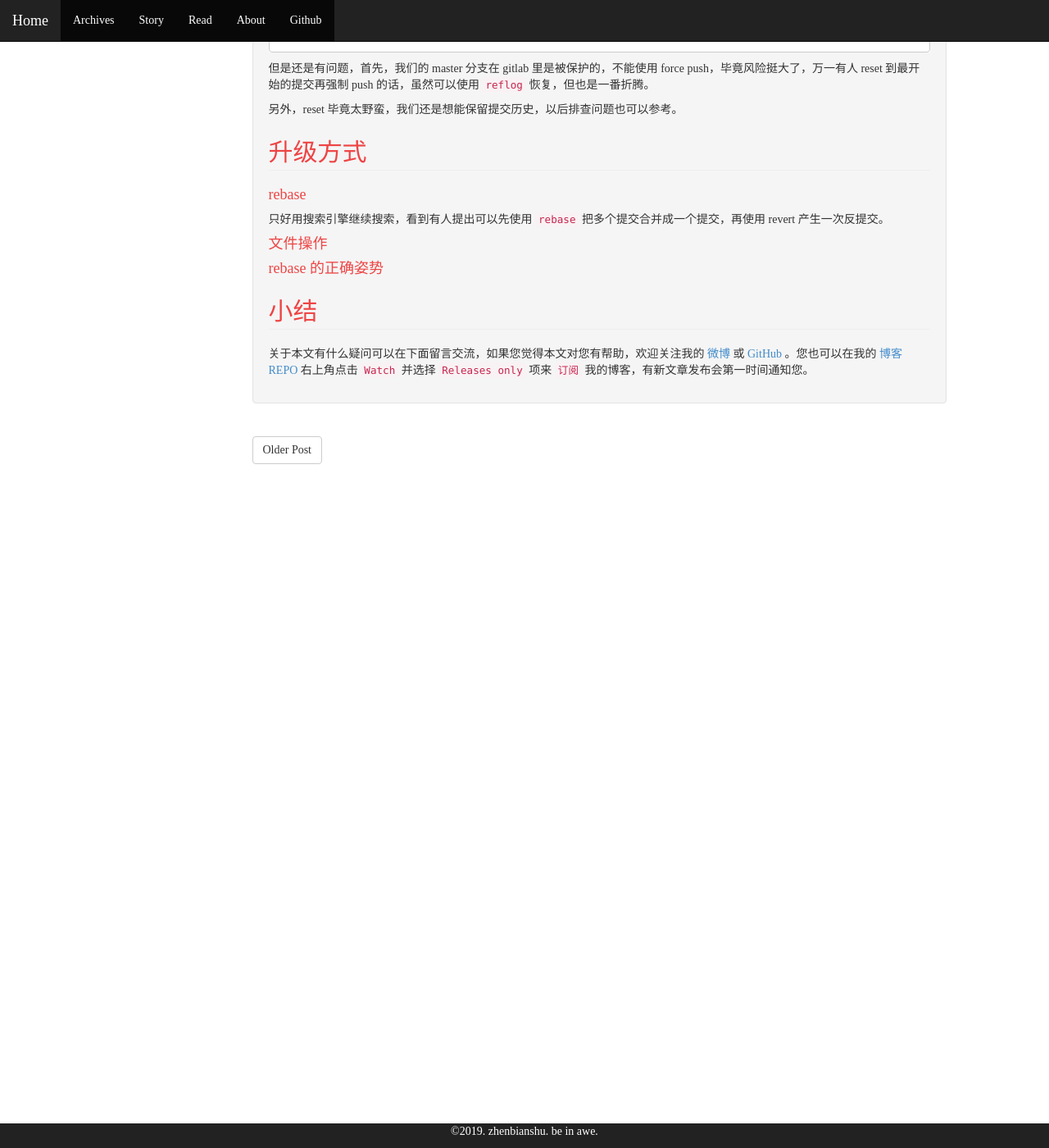
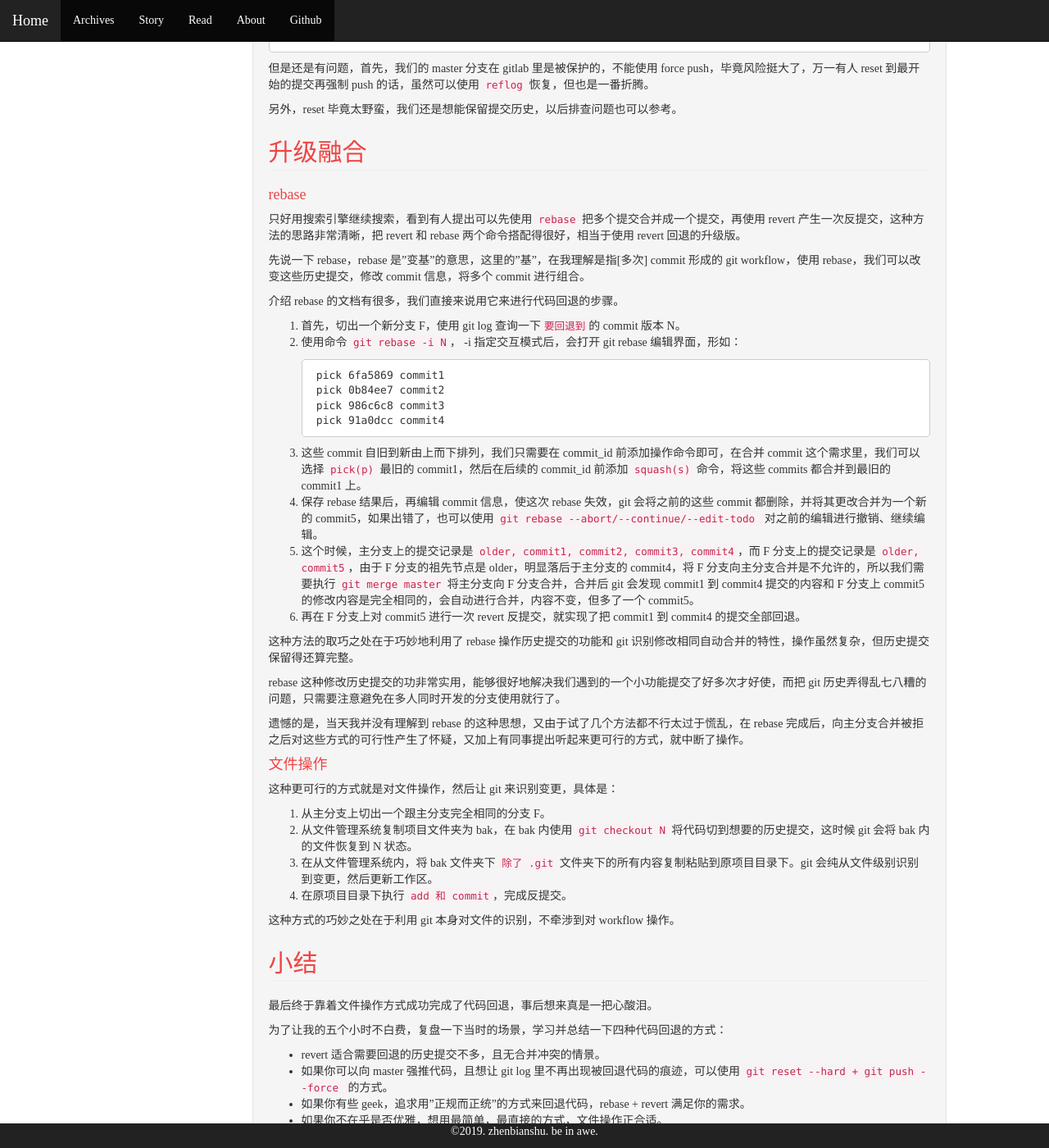
Before and after one commit to zhenbianshu/zhenbianshu.github.io, a Jekyll site: the page built from _posts/2019-05-18-ways_to_rollback_git_code.md, in a window 1280 px wide and 1400 px high, scrolled down 943 px. Shown: the whole window at 82% size. Built offline with Jekyll 4.4.1, drawn with Linux system fonts in a browser that asks for light colours; comment, search, counter and statistics services are not loaded; some of the changed text lies outside the part shown.

Commit message:
finish blog: git code rollback;

````diff
--- a/_posts/2019-05-18-ways_to_rollback_git_code.md
+++ b/_posts/2019-05-18-ways_to_rollback_git_code.md
@@ -19,7 +19,7 @@ comments: true
 
 {{ site.article.copyright }}
 
-## 普通方式
+## 基础试探
 ---
 #### revert
 首先肯定的是 revert，`git revert commit_id` 能产生一个 与 commit_id 完全相反的提交，即 commit_id 里是添加， revert 提交里就是删除。
@@ -45,17 +45,56 @@ master> git push --force origin master
 
 另外，reset 毕竟太野蛮，我们还是想能保留提交历史，以后排查问题也可以参考。
 
-## 升级方式
+## 升级融合
 ---
 #### rebase
-只好用搜索引擎继续搜索，看到有人提出可以先使用 `rebase` 把多个提交合并成一个提交，再使用 revert 产生一次反提交。
+只好用搜索引擎继续搜索，看到有人提出可以先使用 `rebase` 把多个提交合并成一个提交，再使用 revert 产生一次反提交，这种方法的思路非常清晰，把 revert 和 rebase 两个命令搭配得很好，相当于使用 revert 回退的升级版。
 
+先说一下 rebase，rebase 是"变基"的意思，这里的"基"，在我理解是指[多次] commit 形成的 git workflow，使用 rebase，我们可以改变这些历史提交，修改 commit 信息，将多个 commit 进行组合。
+
+介绍 rebase 的文档有很多，我们直接来说用它来进行代码回退的步骤。
+
+1. 首先，切出一个新分支 F，使用 git log 查询一下`要回退到`的 commit 版本 N。
+2. 使用命令 `git rebase -i N`， -i 指定交互模式后，会打开 git rebase 编辑界面，形如：
+
+    ```
+    pick 6fa5869 commit1
+    pick 0b84ee7 commit2
+    pick 986c6c8 commit3
+    pick 91a0dcc commit4
+    ```
+3. 这些 commit 自旧到新由上而下排列，我们只需要在 commit_id 前添加操作命令即可，在合并 commit 这个需求里，我们可以选择 `pick(p)` 最旧的 commit1，然后在后续的 commit_id 前添加 `squash(s)` 命令，将这些 commits 都合并到最旧的 commit1 上。
+4. 保存 rebase 结果后，再编辑 commit 信息，使这次 rebase 失效，git 会将之前的这些 commit 都删除，并将其更改合并为一个新的 commit5，如果出错了，也可以使用 `git rebase --abort/--continue/--edit-todo ` 对之前的编辑进行撤销、继续编辑。
+5. 这个时候，主分支上的提交记录是 `older, commit1, commit2, commit3, commit4`，而 F 分支上的提交记录是 `older, commit5`，由于 F 分支的祖先节点是 older，明显落后于主分支的 commit4，将 F 分支向主分支合并是不允许的，所以我们需要执行 `git merge master` 将主分支向 F 分支合并，合并后 git 会发现 commit1 到 commit4 提交的内容和 F 分支上 commit5 的修改内容是完全相同的，会自动进行合并，内容不变，但多了一个 commit5。
+6. 再在 F 分支上对 commit5 进行一次 revert 反提交，就实现了把 commit1 到 commit4 的提交全部回退。
+
+这种方法的取巧之处在于巧妙地利用了 rebase 操作历史提交的功能和 git 识别修改相同自动合并的特性，操作虽然复杂，但历史提交保留得还算完整。
+
+rebase 这种修改历史提交的功非常实用，能够很好地解决我们遇到的一个小功能提交了好多次才好使，而把 git 历史弄得乱七八糟的问题，只需要注意避免在多人同时开发的分支使用就行了。
+
+遗憾的是，当天我并没有理解到 rebase 的这种思想，又由于试了几个方法都不行太过于慌乱，在 rebase 完成后，向主分支合并被拒之后对这些方式的可行性产生了怀疑，又加上有同事提出听起来更可行的方式，就中断了操作。
 
 #### 文件操作
+这种更可行的方式就是对文件操作，然后让 git 来识别变更，具体是：
 
-#### rebase 的正确姿势
+1. 从主分支上切出一个跟主分支完全相同的分支 F。
+2. 从文件管理系统复制项目文件夹为 bak，在 bak 内使用 `git checkout N` 将代码切到想要的历史提交，这时候 git 会将 bak 内的文件恢复到 N 状态。
+3. 在从文件管理系统内，将 bak 文件夹下 `除了 .git` 文件夹下的所有内容复制粘贴到原项目目录下。git 会纯从文件级别识别到变更，然后更新工作区。
+4. 在原项目目录下执行 `add 和 commit`，完成反提交。
+
+这种方式的巧妙之处在于利用 git 本身对文件的识别，不牵涉到对 workflow 操作。
 
 ## 小结
 ---
+最后终于靠着文件操作方式成功完成了代码回退，事后想来真是一把心酸泪。
+
+为了让我的五个小时不白费，复盘一下当时的场景，学习并总结一下四种代码回退的方式：
+
+- revert 适合需要回退的历史提交不多，且无合并冲突的情景。
+- 如果你可以向 master 强推代码，且想让 git log 里不再出现被回退代码的痕迹，可以使用 `git reset --hard + git push --force ` 的方式。
+- 如果你有些 geek，追求用"正规而正统"的方式来回退代码，rebase + revert 满足你的需求。
+- 如果你不在乎是否优雅，想用最简单，最直接的方式，文件操作正合适。
+
+git 真的是非常牛逼的代码管理工具，入手简单，三五个命令组合起来就足够完成工作需求，又对 geek 们非常友好，你想要的骚操作它都支持，学无止境啊。
 
 {{ site.article.summary }}
````
